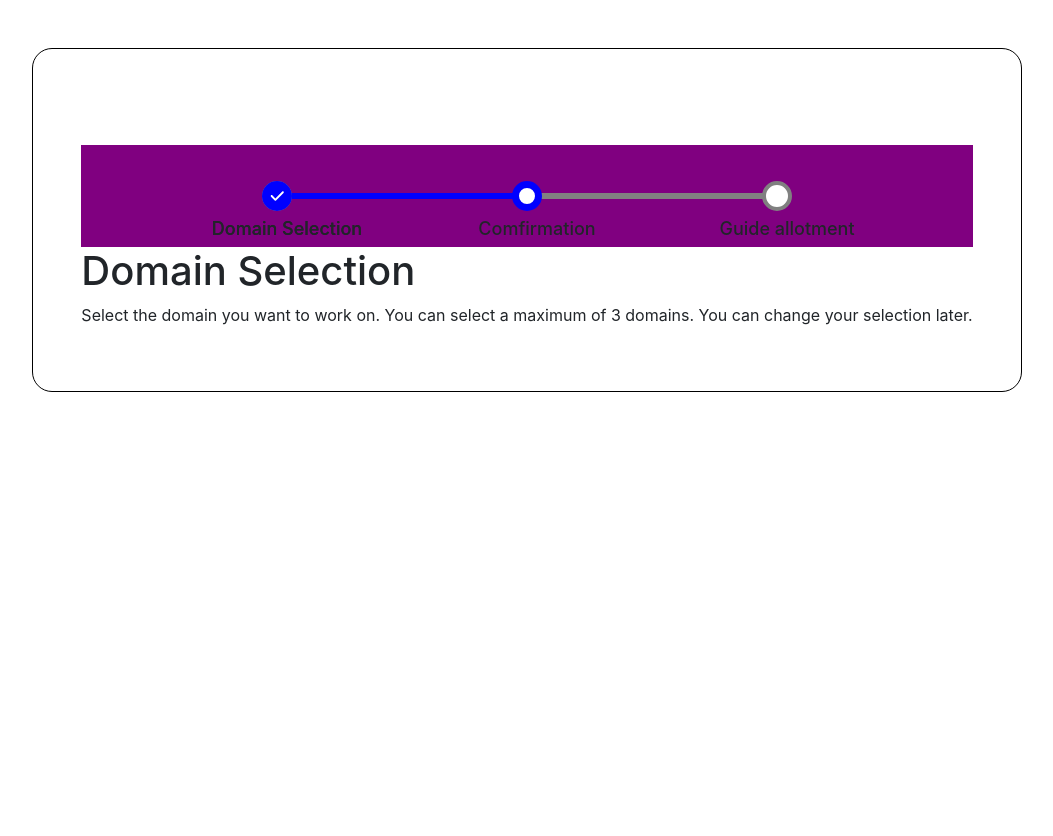
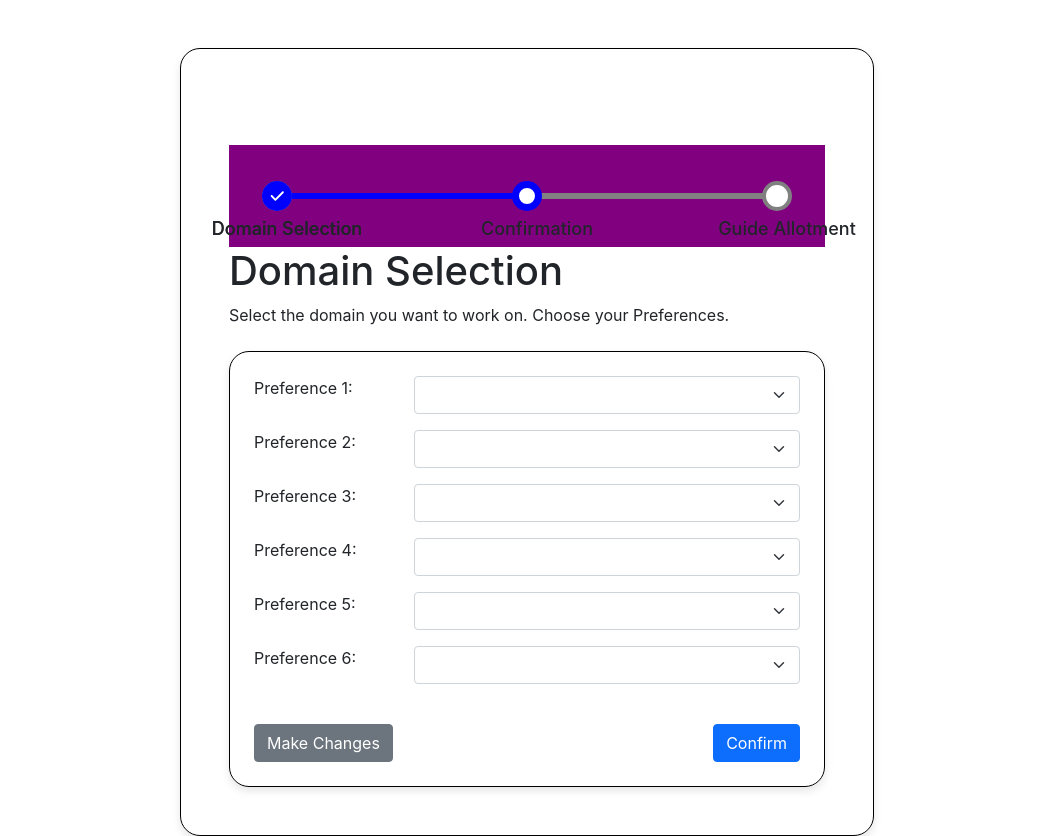
Before and after one commit to metallust/ResearchHouse, a React (Create React App) app in the folder client/: page /domain in a window 1280 px wide. Shown: the whole page, without its empty margins (113-1166 px from the left). Before the commit the page ends 800 px from the top, so only its background shows below. Built offline with nearby package versions, Linux system fonts and the light colour scheme.

Commit message:
DomainSelection

```diff
--- a/client/src/App.js
+++ b/client/src/App.js
@@ -15,40 +15,98 @@ function App() {
 	return (
 		<BrowserRouter>
 			<Routes>
-				<Route path="/login" element={<LoginPage />} />
-				<Route path="/signup" element={<Signup />} />
-				<Route path="/" element={<LandingPage />} />
-				<Route path="/domain" element={<DomainSelection />} />
+				<Route path='/login' element={<LoginPage />} />
+				<Route path='/signup' element={<Signup />} />
+				<Route path='/' element={<LandingPage />} />
+				<Route path='/domain' element={<DomainSelection />} />
 
-				<Route path="/dashboard" element={<Dashboard />} />
+				<Route path='/dashboard' element={<Dashboard />} />
 				<Route
-					path="/color"
+					path='/color'
 					element={
 						<>
 							<div>
-								<h1 className="text-center">
-									<button type="button" className="btn btn-secondary" onClick={changeTheme}>
+								<h1 className='text-center'>
+									<button
+										type='button'
+										className='btn btn-secondary'
+										onClick={changeTheme}
+									>
 										Change
 									</button>
 									<></>
 									Color Palette : {theme.name}
 								</h1>
-								<div style={{ height: "200px", backgroundColor: theme.primary }}></div>
-								<h3 className="text-center">primary: "#1b2d48"</h3>
-								<div style={{ height: "200px", backgroundColor: theme.secondary }}></div>
-								<h3 className="text-center">secondary: "#2c456b"</h3>
-								<div style={{ height: "200px", backgroundColor: theme.tertiary }}></div>
-								<h3 className="text-center">tertiary: "#3c649f"</h3>
-								<div style={{ height: "200px", backgroundColor: theme.quaternary }}></div>
-								<h3 className="text-center">quaternary:"#83aff0"</h3>
-								<div style={{ height: "200px", backgroundColor: theme.black }}></div>
-								<h3 className="text-center">black : "#000000"</h3>
-								<div style={{ height: "200px", backgroundColor: theme.white }}></div>
-								<h3 className="text-center">white : "#ffffff"</h3>
-								<div style={{ height: "200px", backgroundColor: theme.btn }}></div>
-								<h3 className="text-center">btn : "#ff9900"</h3>
-								<div style={{ height: "200px", backgroundColor: theme.btntext }}></div>
-								<h3 className="text-center">btntext: "#000000"</h3>
+								<div
+									style={{
+										height: "200px",
+										backgroundColor: theme.primary,
+									}}
+								></div>
+								<h3 className='text-center'>
+									primary: "#1b2d48"
+								</h3>
+								<div
+									style={{
+										height: "200px",
+										backgroundColor: theme.secondary,
+									}}
+								></div>
+								<h3 className='text-center'>
+									secondary: "#2c456b"
+								</h3>
+								<div
+									style={{
+										height: "200px",
+										backgroundColor: theme.tertiary,
+									}}
+								></div>
+								<h3 className='text-center'>
+									tertiary: "#3c649f"
+								</h3>
+								<div
+									style={{
+										height: "200px",
+										backgroundColor: theme.quaternary,
+									}}
+								></div>
+								<h3 className='text-center'>
+									quaternary:"#83aff0"
+								</h3>
+								<div
+									style={{
+										height: "200px",
+										backgroundColor: theme.black,
+									}}
+								></div>
+								<h3 className='text-center'>
+									black : "#000000"
+								</h3>
+								<div
+									style={{
+										height: "200px",
+										backgroundColor: theme.white,
+									}}
+								></div>
+								<h3 className='text-center'>
+									white : "#ffffff"
+								</h3>
+								<div
+									style={{
+										height: "200px",
+										backgroundColor: theme.btn,
+									}}
+								></div>
+								<h3 className='text-center'>btn : "#ff9900"</h3>
+								<div
+									style={{
+										height: "200px",
+										backgroundColor: theme.btntext,
+									}}
+								></div>
+								<h3 className='text-center'>
+									btntext: "#000000"
+								</h3>
 							</div>
 						</>
 					}
--- a/client/src/components/DomainSelection.js
+++ b/client/src/components/DomainSelection.js
@@ -2,13 +2,24 @@ import React from "react";
 import Timeline from "./Timeline/Index";
 
 const DomainSelection = () => {
+	const dropdowns = [...Array(6).keys()]; // Array to map through for dropdowns
+
+	const handleMakeChanges = () => {
+		// Logic for making changes
+	};
+
+	const handleConfirm = () => {
+		// Logic for confirmation
+	};
+
 	return (
-		<div className="container d-flex justify-content-center pt-5">
+		<div className='container d-flex justify-content-center pt-5'>
 			<div
-				className="p-5"
+				className='p-5'
 				style={{
 					border: "1px solid black",
 					borderRadius: "20px",
+					boxShadow: "0px 4px 8px rgba(0, 0, 0, 0.1)", // Adding shadow
 				}}
 			>
 				<Timeline
@@ -21,18 +32,71 @@ const DomainSelection = () => {
 							position: 1,
 						},
 						{
-							title: "Comfirmation",
+							title: "Confirmation",
 							position: 1,
 						},
 						{
-							title: "Guide allotment",
+							title: "Guide Allotment",
 							position: 1,
 						},
 					]}
 				/>
 				<div>
 					<h1>Domain Selection</h1>
-					<p>Select the domain you want to work on. You can select a maximum of 3 domains. You can change your selection later.</p>
+					<p>
+						Select the domain you want to work on. Choose your
+						Preferences.
+					</p>
+				</div>
+
+				{/* New Box for Dropdowns */}
+				<div
+					className='p-4 mt-4'
+					style={{
+						border: "1px solid black",
+						borderRadius: "20px",
+						boxShadow: "0px 4px 8px rgba(0, 0, 0, 0.1)", // Adding shadow
+					}}
+				>
+					{/* Dropdowns */}
+					<div className='d-flex flex-column'>
+						{dropdowns.map((index) => (
+							<div className='d-flex mb-3' key={index}>
+								<label
+									htmlFor={`dropdown${index + 1}`}
+									className='form-label'
+									style={{
+										minWidth: "150px",
+										marginRight: "10px",
+									}}
+								>
+									Preference {index + 1}:
+								</label>
+								<select
+									className='form-select'
+									id={`dropdown${index + 1}`}
+								>
+									{/* Dropdown Options */}
+								</select>
+							</div>
+						))}
+					</div>
+
+					{/* Buttons */}
+					<div className='mt-4 d-flex justify-content-between'>
+						<button
+							className='btn btn-secondary'
+							onClick={handleMakeChanges}
+						>
+							Make Changes
+						</button>
+						<button
+							className='btn btn-primary'
+							onClick={handleConfirm}
+						>
+							Confirm
+						</button>
+					</div>
 				</div>
 			</div>
 		</div>
```
Also changed, not shown: client/src/components/LandingPage.js (+7 -3 lines).
